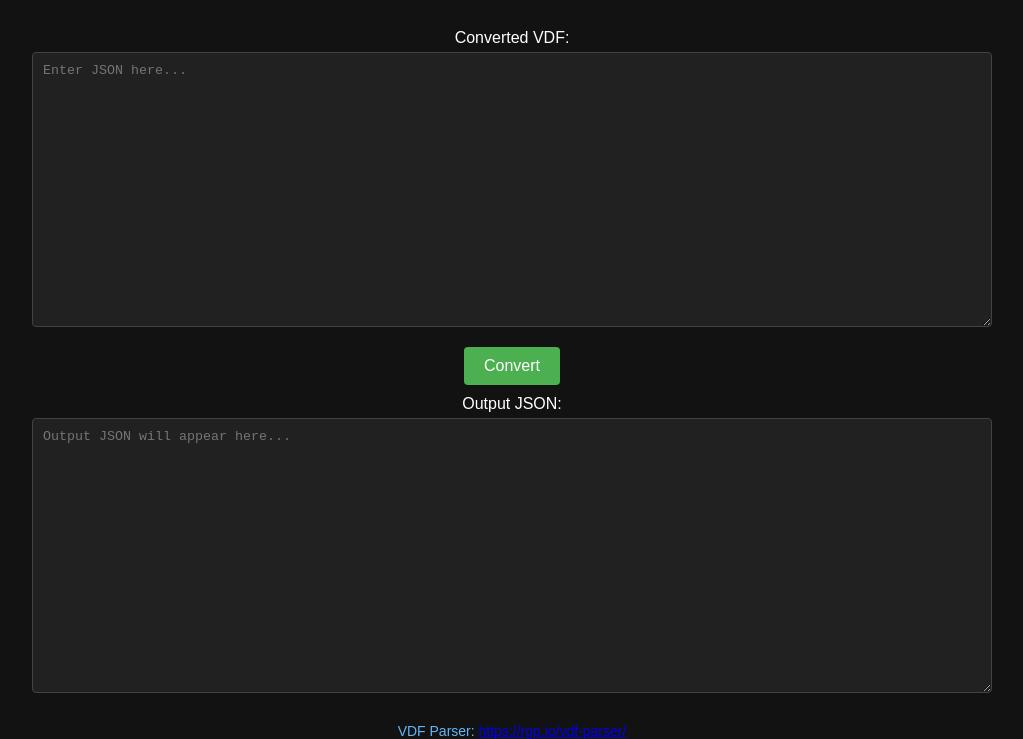
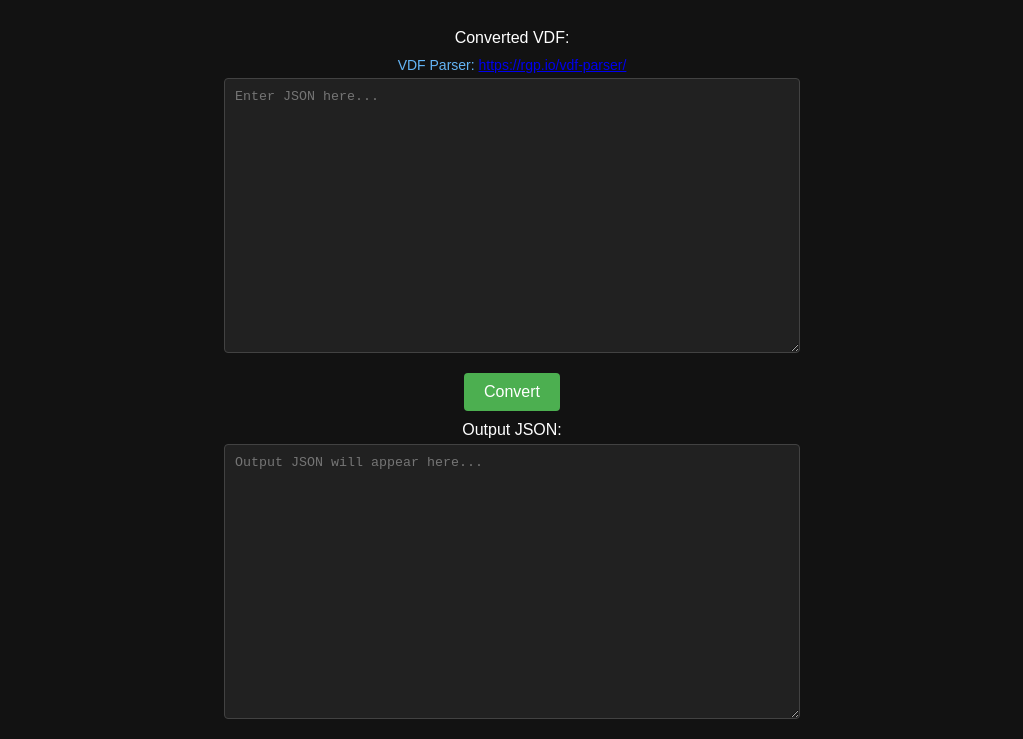
Before and after one commit to DEAFPS/WillsTimer_to_SharpTimer, a plain HTML site: page index.html in a window 1280 px wide. Shown: the part 61-800 px from the top of the page, without its empty margins (128-1151 px from the left). Drawn offline with Linux system fonts and the light colour scheme.

Commit message:
Update index.html

```diff
--- a/index.html
+++ b/index.html
@@ -30,7 +30,7 @@
     }
 
     textarea {
-      width: 75%;
+      width: 45%;
       padding: 10px;
       margin-top: 5px;
       margin-bottom: 20px;
@@ -80,6 +80,8 @@
   <h1>Will's CS2 SurfTimer to SharpTimer Records</h1>
 
   <label for="inputJson">Converted VDF:</label>
+  <label id="vdfParserLink" for="vdfParser">VDF Parser: <a href="https://rgp.io/vdf-parser/"
+      target="_blank">https://rgp.io/vdf-parser/</a></label>
   <textarea id="inputJson" rows="10" cols="50" placeholder="Enter JSON here..."></textarea>
 
   <button onclick="convertJson()">Convert</button>
@@ -87,9 +89,6 @@
   <label for="outputJson">Output JSON:</label>
   <textarea id="outputJson" rows="10" cols="50" readonly placeholder="Output JSON will appear here..."></textarea>
 
-  <!-- Additional label for VDF parser link -->
-  <label id="vdfParserLink" for="vdfParser">VDF Parser: <a href="https://rgp.io/vdf-parser/"
-      target="_blank">https://rgp.io/vdf-parser/</a></label>
 
   <script>
     function steamid3ToSteamid64(usteamid) {
```
